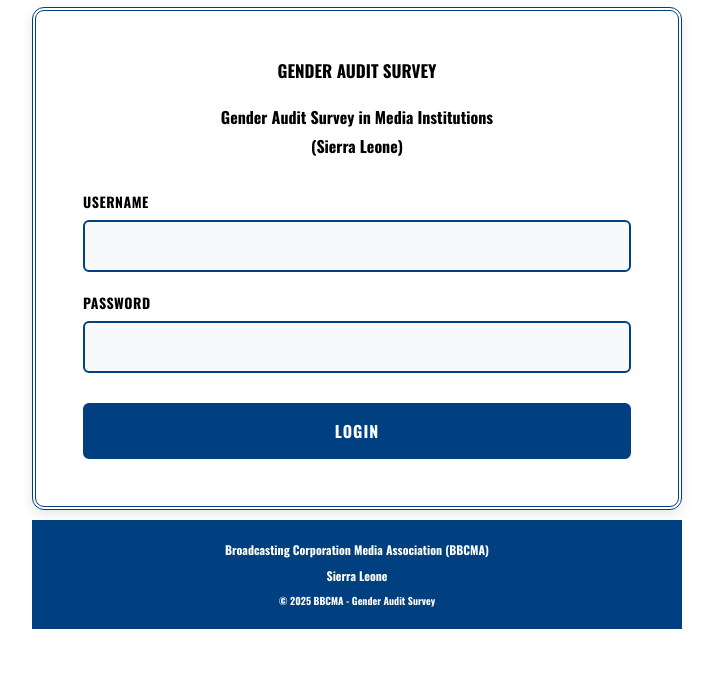
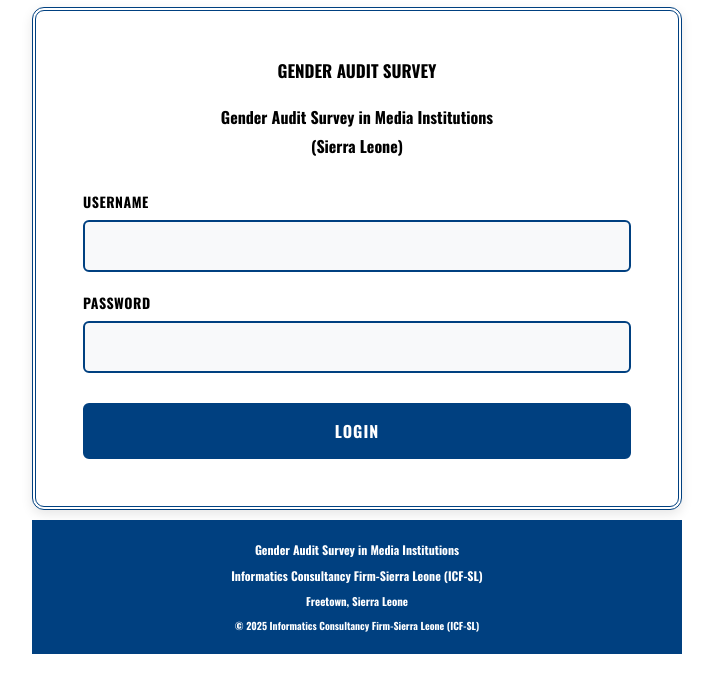
Before and after one commit to mohamedsillahkanu/gender-audit-survey, a plain HTML site: page index.html in a window 1280 px wide. Shown: the part 272-964 px from the top of the page, without its empty margins (283-996 px from the left). Before the commit the page ends 941 px from the top, so only its background shows below. Drawn offline with nearby package versions, Linux system fonts and the light colour scheme.

Commit message:
Update index.html

```diff
--- a/index.html
+++ b/index.html
@@ -1019,9 +1019,10 @@
 
             <!-- FOOTER -->
             <div class="login-footer">
-                <p style="margin: 0;">Broadcasting Corporation Media Association (BBCMA)</p>
-                <p>Sierra Leone</p>
-                <p style="font-size: 10px;">© 2025 BBCMA - Gender Audit Survey</p>
+                <p style="margin: 0;">Gender Audit Survey in Media Institutions</p>
+                <p>Informatics Consultancy Firm-Sierra Leone (ICF-SL)</p>
+                <p style="font-size: 11px;">Freetown, Sierra Leone</p>
+                <p style="font-size: 10px;">© 2025 Informatics Consultancy Firm-Sierra Leone (ICF-SL)</p>
             </div>
         </div>
     </div>
@@ -1081,9 +1082,10 @@
 
             <!-- FOOTER -->
             <div class="page-footer">
-                <p style="margin: 0;">Broadcasting Corporation Media Association (BBCMA)</p>
-                <p>Sierra Leone</p>
-                <p style="font-size: 10px;">© 2025 BBCMA - Gender Audit Survey</p>
+                <p style="margin: 0;">Gender Audit Survey in Media Institutions</p>
+                <p>Informatics Consultancy Firm-Sierra Leone (ICF-SL)</p>
+                <p style="font-size: 11px;">Freetown, Sierra Leone</p>
+                <p style="font-size: 10px;">© 2025 Informatics Consultancy Firm-Sierra Leone (ICF-SL)</p>
             </div>
         </div>
     </div>
```
